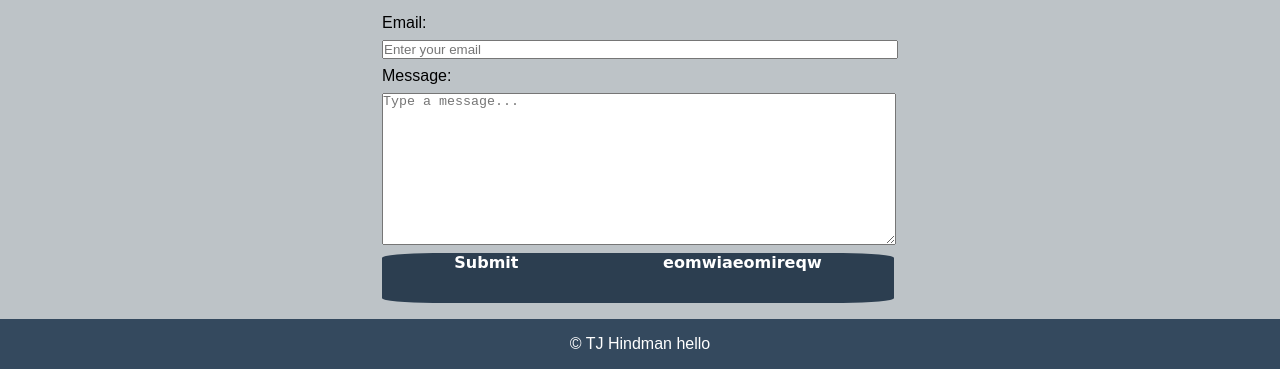
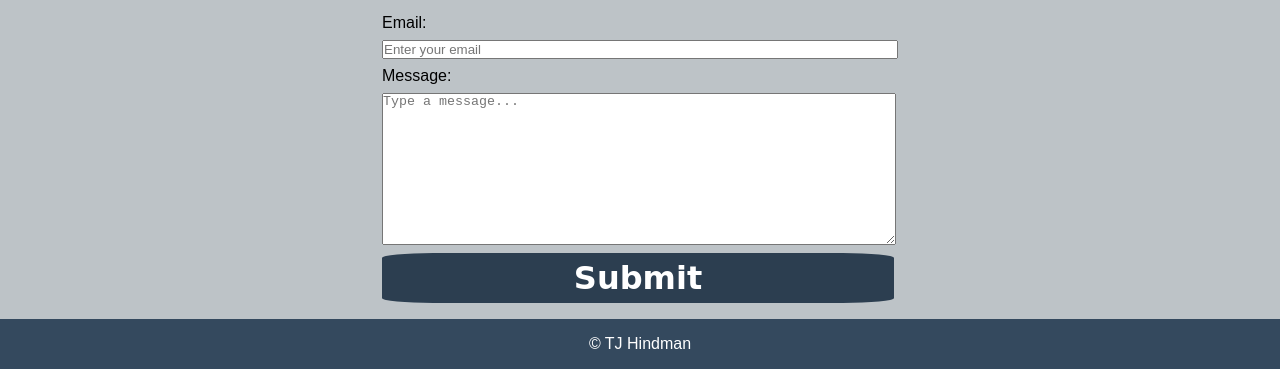
Before and after one commit to tjhindman/cf146, a plain HTML site: page codingFoundations/html-css-lesson/index.html in a window 1280 px wide. Shown: the part 974-1343 px from the top of the page. Drawn offline with nearby package versions, Linux system fonts and the light colour scheme; a web font is replaced by a local one.

Commit message:
cleanup/notes added

```diff
--- a/codingFoundations/html-css-lesson/index.html
+++ b/codingFoundations/html-css-lesson/index.html
@@ -25,7 +25,7 @@
   <body>
     <nav>
       <ul class="menu">
-        <!-- 10 Generate using Emmett -->
+        <!-- Generate using Emmett -->
         <!-- ul.menu>li.menu-options*3 -->
         <li class="menu-options"><a href="#html" class="nav-link">HTML</a></li>
         <li class="menu-options"><a href="#css" class="nav-link">CSS</a></li>
@@ -37,14 +37,14 @@
     </nav>
 
     <div class="main-wrapper">
-      <!-- 29 We wrap everything else to have option to scale everything else on the page. -->
+      <!-- We wrap everything else to have option to scale everything else on the page. -->
 
       <main id="main-heading">
-        <!-- 30 Dominant content of the document -->
+        <!-- Dominant content of the document -->
         <h1 id="main-text">HTML & CSS Lesson</h1>
       </main>
 
-      <!-- 32 Semantic element buildout -->
+      <!-- Semantic element buildout -->
       <section id="html">
         <h2>HTML</h2>
         <div class="text-img-wrapper">
@@ -95,17 +95,13 @@
             rows="10"
             placeholder="Type a message..."
           ></textarea>
-          <!-- <input type="submit" id="submit" /> -->
-          <button type="submit" id="submit">
-            <span>Submit</span>
-            <span>eomwiaeomireqw</span>
-          </button>
+          <input type="submit" id="submit" />
         </form>
       </div>
     </div>
 
     <footer class="footer">
-      <p>&copy; TJ Hindman hello</p>
+      <p>&copy; TJ Hindman</p>
     </footer>
   </body>
 </html>
--- a/codingFoundations/html-css-lesson/style.css
+++ b/codingFoundations/html-css-lesson/style.css
@@ -116,6 +116,7 @@ nav {
 #submit {
   display: inline-flex;
   justify-content: space-around;
+  /* most styling here added to override default "button" styles */
   height: 50px;
   padding: 0;
   background-color: #2c3e50;
@@ -123,7 +124,7 @@ nav {
   border: none;
   outline: none;
   border-radius: 10%;
-  font-size: 16px;
+  font-size: 2em;
   font-weight: 600;
   font-family: "Zen Loop", cursive;
   width: 40vw;
```
